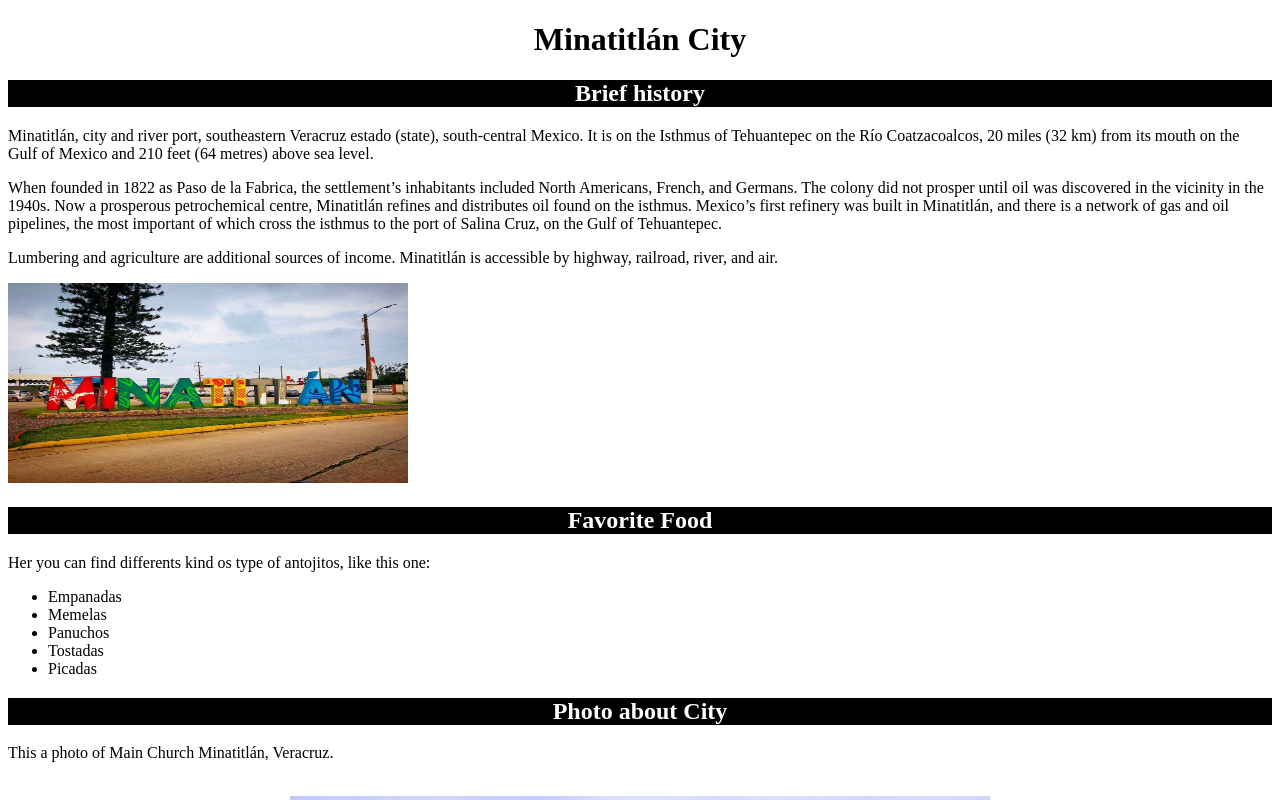
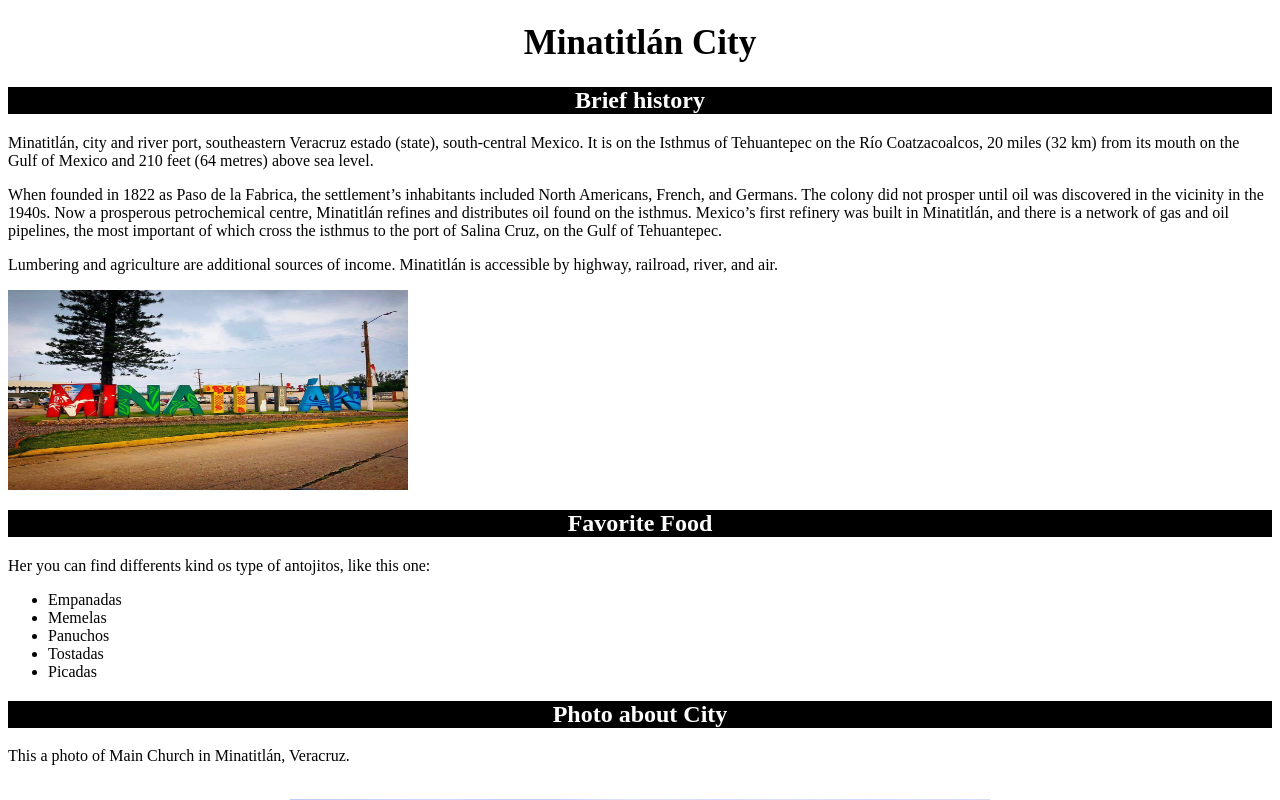
Before and after one commit to IgnacioCruz94/City-Blog-post, a plain HTML site: page index.html in a window 1280 px wide. Shown: the top 800 px of the page. Drawn offline with Linux system fonts and the light colour scheme.

Commit message:
Update index.html

```diff
--- a/index.html
+++ b/index.html
@@ -11,6 +11,7 @@
         text-align:center;
       }
       h1 {
+        font-size: 35px;
         text-align:center;
         font-weight: bolder;
       }
@@ -28,7 +29,7 @@
         of Tehuantepec.</p>
       <p>Lumbering and agriculture are additional sources of income.
         Minatitlán is accessible by highway, railroad, river, and air.</p>
-      <img style src="mina.jpg" alt="Monumental Letters" width="400" height="200">
+      <img align="center" src="mina.jpg" alt="Monumental Letters" width="400" height="200">
       <section>
         <h2>Favorite Food</h3>
         <p>Her you can find differents kind os type of antojitos, like this one:</p>
@@ -42,7 +43,7 @@
       </section>
       <section>
         <h2>Photo about City</h2>
-        <p>This a photo of Main Church Minatitlán, Veracruz.</p><br>
+        <p>This a photo of Main Church in Minatitlán, Veracruz.</p><br>
         <center>
         <img src="Mexico_Veracruz.jpg"
              alt="Church in downtown"
```
